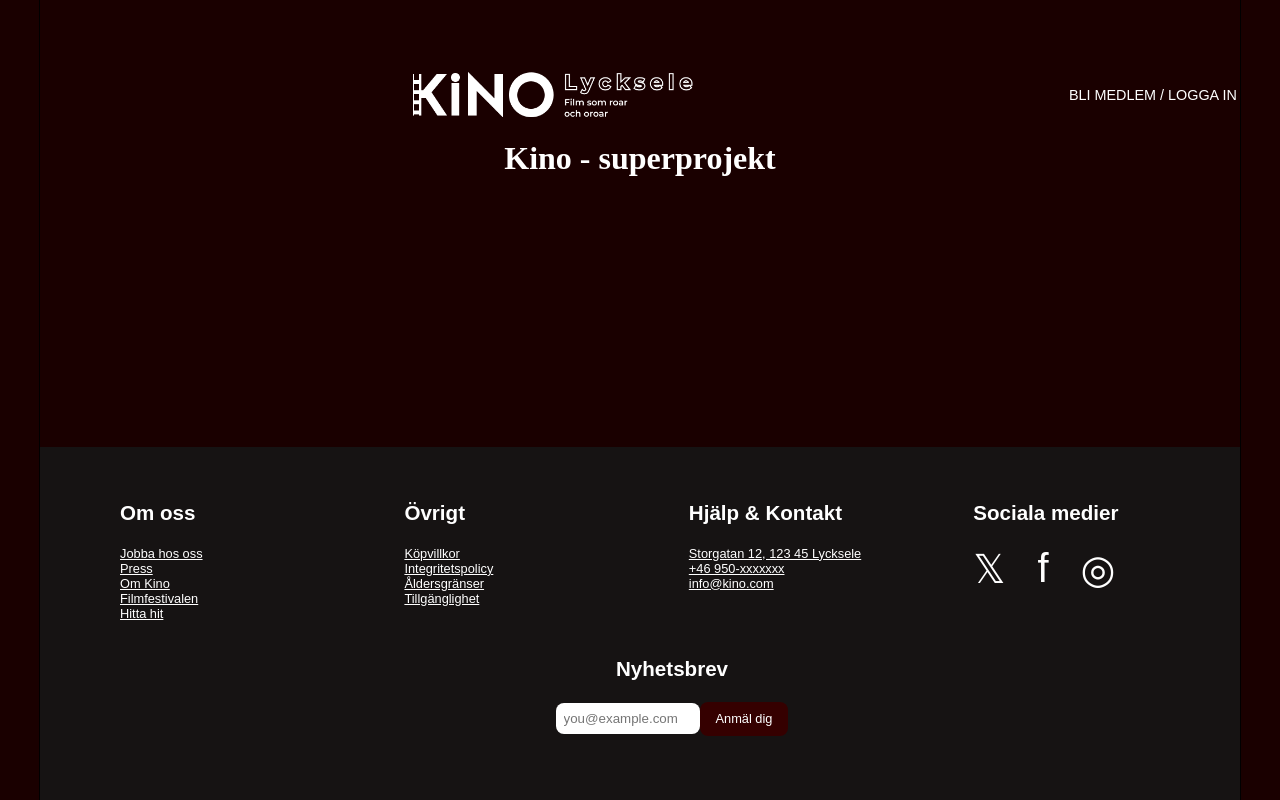
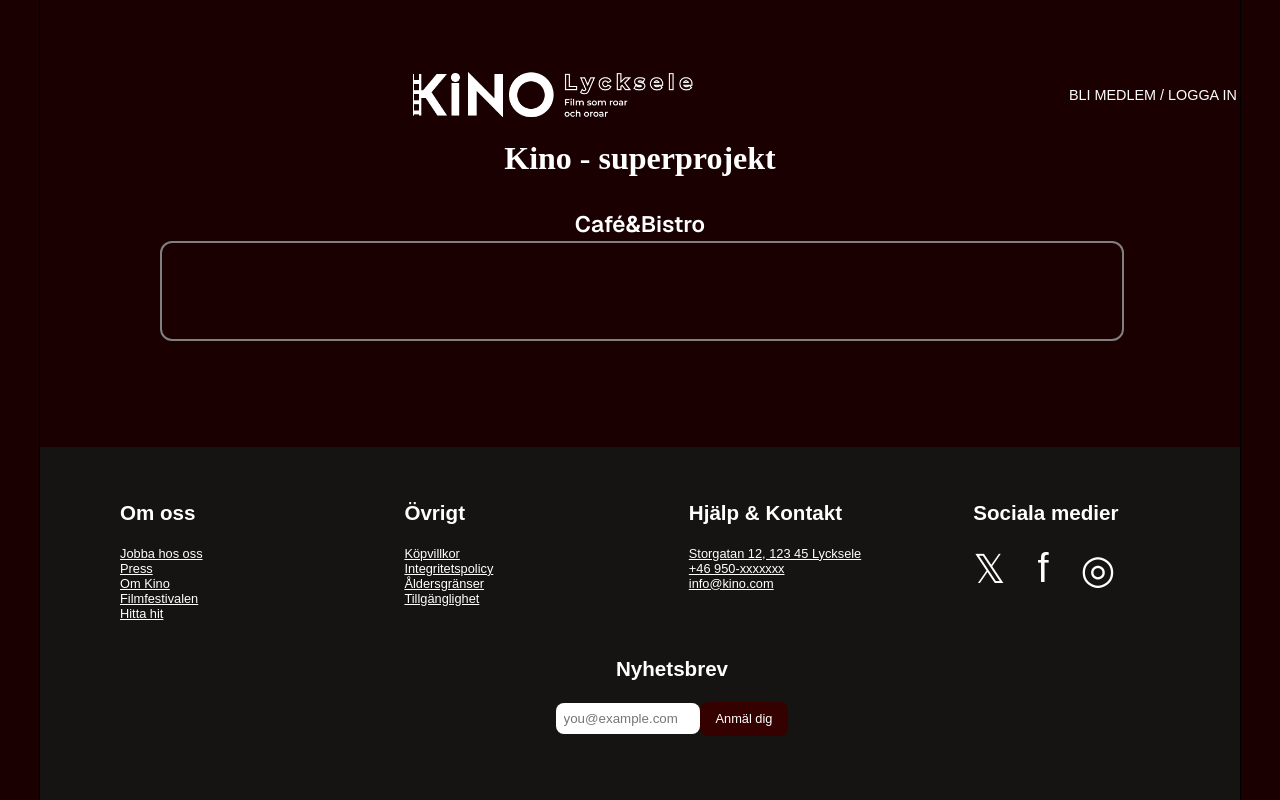
Before and after one commit to anteman-swe/kino-with-next.js, a Next.js app in the folder kino-webb/: page / in a window 1280 px wide. Built offline with nearby package versions, Linux system fonts and the light colour scheme; no server answers.

Commit message:
Add bistroSection component with layout and basic styling (#61)

```diff
--- /dev/null
+++ b/kino-webb/src/app/components/bistro/bistroSection/BistroSection.module.scss
@@ -0,0 +1,26 @@
+
+
+.section {
+  width: 100%;
+  padding: 3rem 0;
+  background-color: $dark-bg;
+  border: 2px solid gray;
+  border-radius: 12px;
+  color: #fff;
+  text-align: center;
+}
+
+
+.wrapper {
+  width: 80%;
+  max-width: 1200px;
+  margin: 2rem auto;
+  text-align: center;
+  font-family: var(--font-geist-sans), sans-serif;
+}
+.heading {
+  font-size: 1.4rem;
+  margin-bottom: 0.1rem;
+  font-weight: 600;
+  color: #ffffff;
+}
--- /dev/null
+++ b/kino-webb/src/app/components/bistro/bistroSection/BistroSection.tsx
@@ -0,0 +1,13 @@
+import styles from "./BistroSection.module.scss";
+
+export default function BistroSection() {
+  return (
+    <div className={styles.wrapper}>
+      <h1 className={styles.heading}>Café&Bistro</h1>
+
+      <section className={styles.section}>
+
+      </section>
+    </div>
+  );
+}
--- a/kino-webb/src/app/page.tsx
+++ b/kino-webb/src/app/page.tsx
@@ -1,6 +1,6 @@
 
 import styles from "./page.module.scss";
-
+import BistroSection from "./components/bistro/bistroSection/BistroSection";
 export default function Home() {
   return (
     <>
@@ -8,6 +8,8 @@ export default function Home() {
         <h1 className={styles.headline}>
           Kino - superprojekt
         </h1>
+
+        <BistroSection />
       </main>
     </>
   );
```
